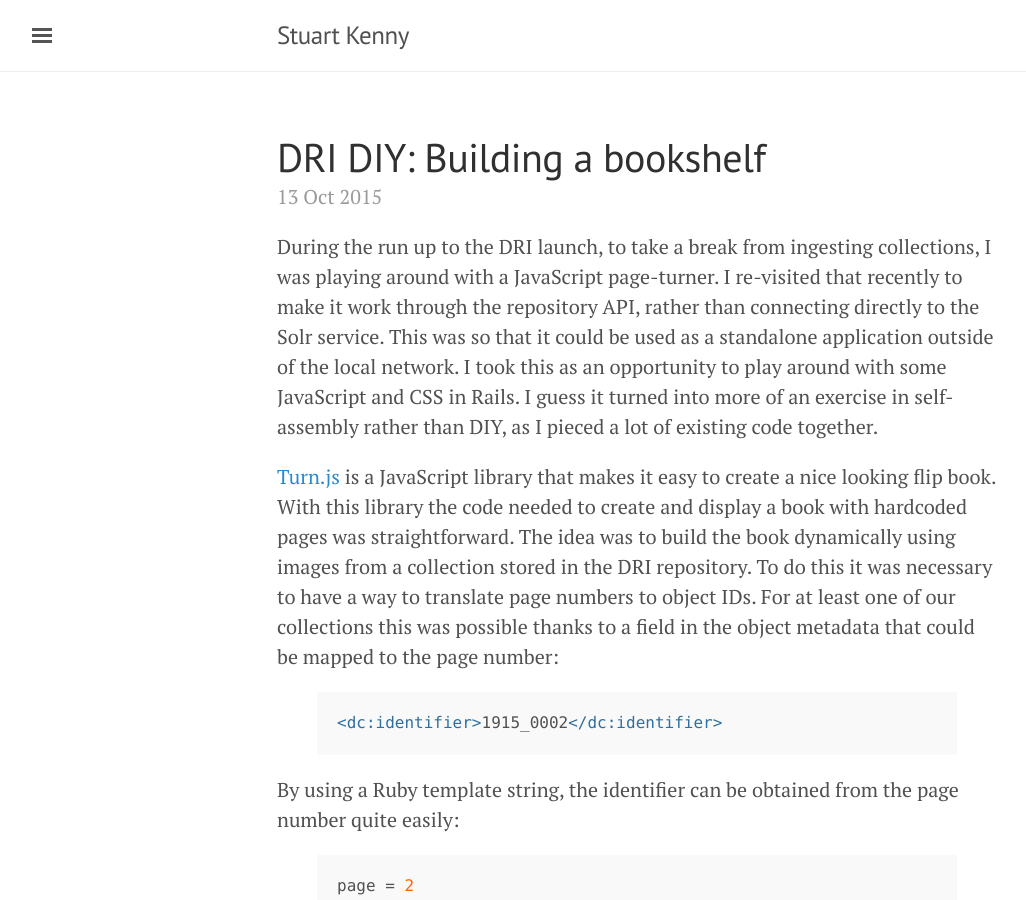
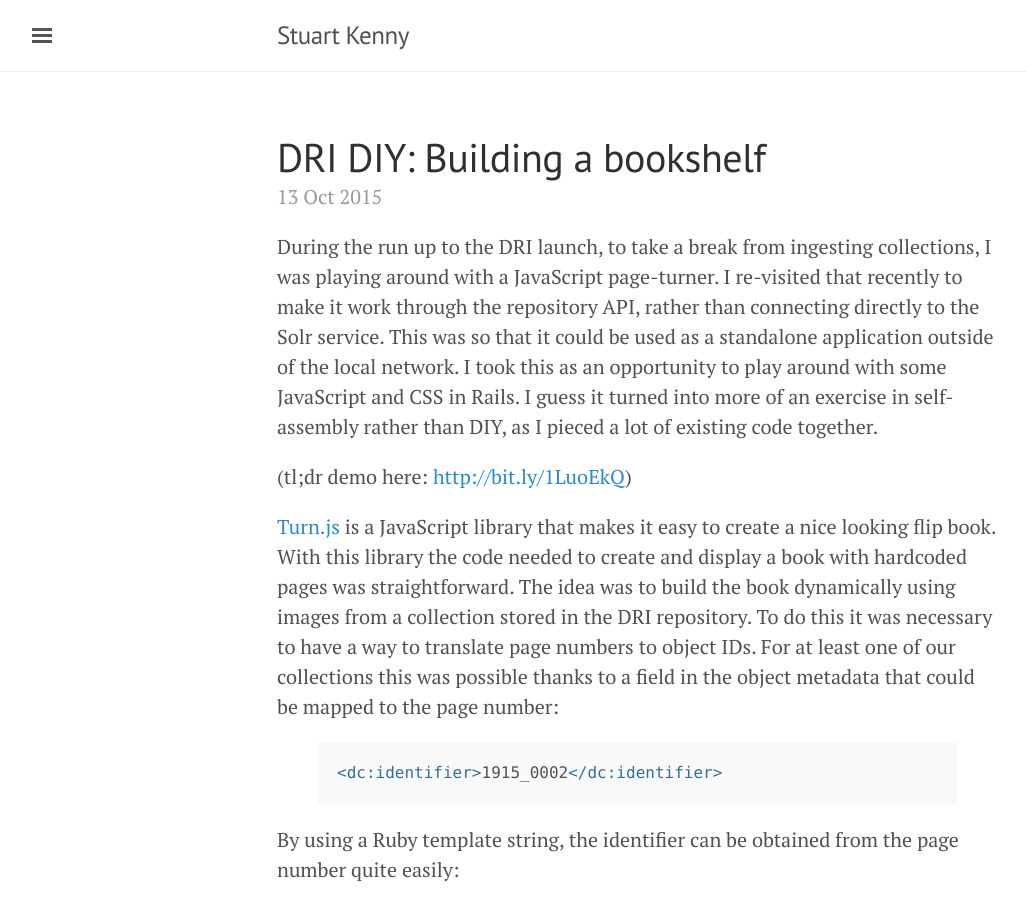
Before and after one commit to stkenny/stkenny.github.io, a Jekyll site: the page built from _posts/2015-10-13-bookshelf.markdown, in a window 1280 px wide and 900 px high. Shown: the whole window, without its empty margins (3-1029 px from the left). Built offline with Jekyll 4.4.1, drawn with Linux system fonts in a browser that asks for light colours.

Commit message:
Demo link

```diff
--- a/_posts/2015-10-13-bookshelf.markdown
+++ b/_posts/2015-10-13-bookshelf.markdown
@@ -5,6 +5,8 @@ date:   2015-10-13 15:19:33
 categories: rails javascript css
 ---
 During the run up to the DRI launch, to take a break from ingesting collections, I was playing around with a JavaScript page-turner. I re-visited that recently to make it work through the repository API, rather than connecting directly to the Solr service. This was so that it could be used as a standalone application outside of the local network. I took this as an opportunity to play around with some JavaScript and CSS in Rails. I guess it turned into more of an exercise in self-assembly rather than DIY, as I pieced a lot of existing code together.
+
+(tl;dr demo here: <http://bit.ly/1LuoEkQ>)
 
 [Turn.js][turnjs] is a JavaScript library that makes it easy to create a nice looking flip book. With this library the code needed to create and display a book with hardcoded pages was straightforward. The idea was to build the book dynamically using images from a collection stored in the DRI repository. To do this it was necessary to have a way to translate page numbers to object IDs. For at least one of our collections this was possible thanks to a field in the object metadata that could be mapped to the page number:
 
```
